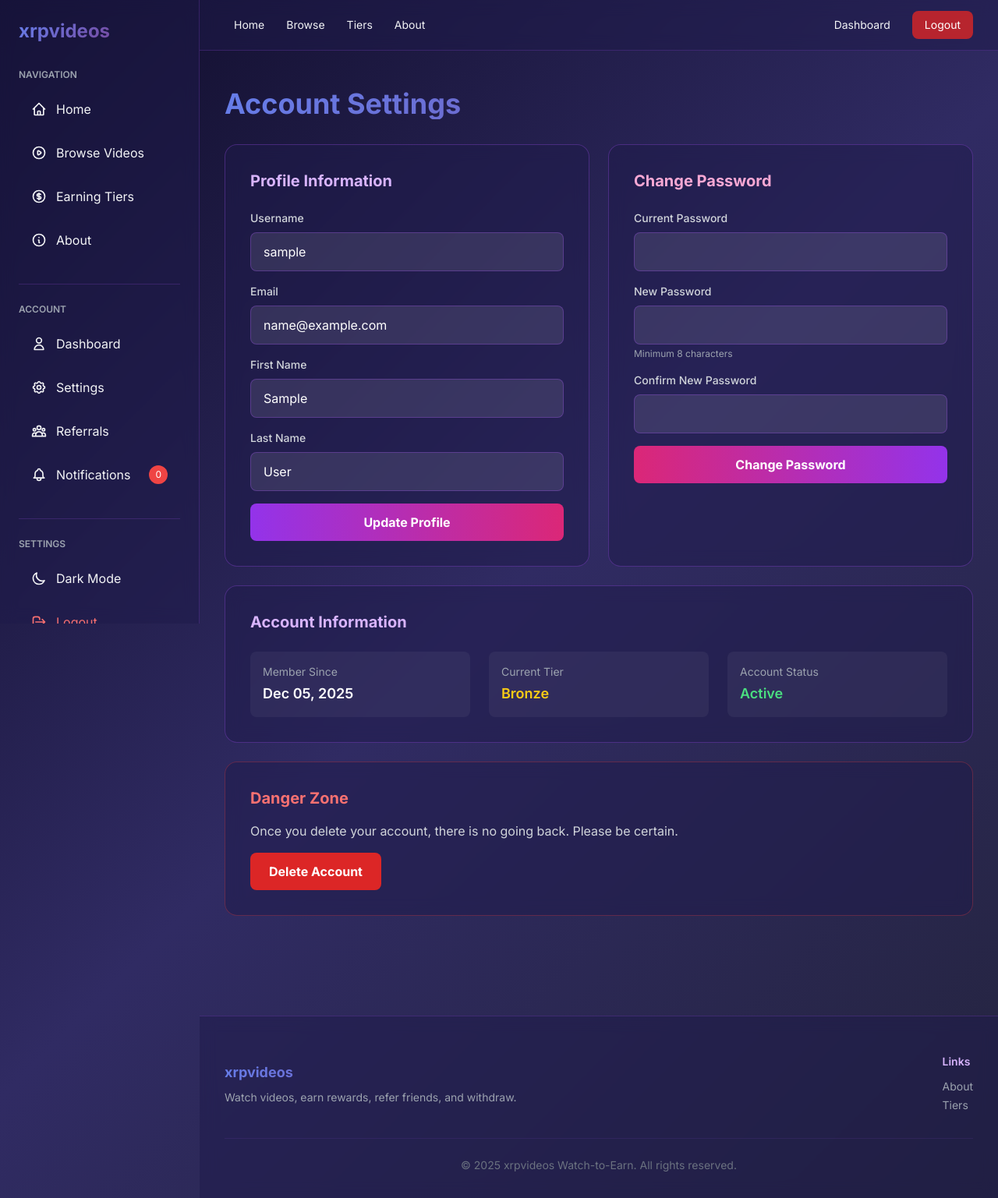
After one commit to mainmesh/xrp_videos, a Django app: page /accounts/settings/ in a window 1280 px wide. The commit adds this page. Shown: the whole page at 78% size. Run offline with Django 4.2, Linux system fonts and the light colour scheme; the visitor is signed in with stand-in values (Sample User, id 1); some libraries are stand-ins or nearby versions.

Commit message:
Add notifications and account settings pages with profile management

```diff
--- a/accounts/urls.py
+++ b/accounts/urls.py
@@ -9,4 +9,9 @@ urlpatterns = [
     path('deposit/intent/', views.create_payment_intent, name='create_payment_intent'),
     path('withdraw/', views.request_withdrawal, name='withdraw'),
     path('register/', views.register, name='register'),
+    path('notifications/', views.notifications, name='notifications'),
+    path('settings/', views.settings, name='settings'),
+    path('settings/update-profile/', views.update_profile, name='update_profile'),
+    path('settings/change-password/', views.change_password, name='change_password'),
+    path('settings/delete-account/', views.delete_account, name='delete_account'),
 ]
--- a/accounts/views.py
+++ b/accounts/views.py
@@ -4,8 +4,9 @@ from django.http import JsonResponse
 from django.views.decorators.http import require_http_methods
 from .models import Profile, Deposit, WithdrawalRequest
 from django.contrib.auth.models import User
-from django.contrib.auth import login
-from django.contrib.auth.forms import UserCreationForm
+from django.contrib.auth import login, update_session_auth_hash
+from django.contrib.auth.forms import UserCreationForm, PasswordChangeForm
+from django.contrib import messages
 from referrals.models import ReferralLink
 import stripe
 from django.conf import settings
@@ -169,3 +170,57 @@ def stripe_webhook(request):
         return JsonResponse({"status": "ok"})
     except Exception as e:
         return JsonResponse({"error": str(e)}, status=400)
+
+
+@login_required
+def notifications(request):
+    """Display user notifications."""
+    return render(request, "accounts/notifications.html")
+
+
+@login_required
+def settings(request):
+    """Display account settings page."""
+    return render(request, "accounts/settings.html")
+
+
+@login_required
+def update_profile(request):
+    """Update user profile information."""
+    if request.method == "POST":
+        user = request.user
+        user.username = request.POST.get("username", user.username)
+        user.email = request.POST.get("email", user.email)
+        user.first_name = request.POST.get("first_name", "")
+        user.last_name = request.POST.get("last_name", "")
+        user.save()
+        messages.success(request, "Profile updated successfully!")
+        return redirect("accounts:settings")
+    return redirect("accounts:settings")
+
+
+@login_required
+def change_password(request):
+    """Change user password."""
+    if request.method == "POST":
+        form = PasswordChangeForm(request.user, request.POST)
+        if form.is_valid():
+            user = form.save()
+            update_session_auth_hash(request, user)
+            messages.success(request, "Password changed successfully!")
+            return redirect("accounts:settings")
+        else:
+            messages.error(request, "Please correct the errors below.")
+            return redirect("accounts:settings")
+    return redirect("accounts:settings")
+
+
+@login_required
+def delete_account(request):
+    """Delete user account."""
+    if request.method == "POST":
+        user = request.user
+        user.delete()
+        messages.success(request, "Your account has been deleted.")
+        return redirect("home")
+    return redirect("accounts:settings")
--- /dev/null
+++ b/templates/accounts/settings.html
@@ -0,0 +1,101 @@
+{% extends "base.html" %}
+{% block title %}Account Settings{% endblock %}
+
+{% block content %}
+<div class="w-full max-w-full overflow-hidden">
+  <h2 class="text-3xl md:text-4xl font-bold gradient-text mb-8">Account Settings</h2>
+
+  <div class="grid lg:grid-cols-2 gap-6">
+    <!-- Profile Information -->
+    <div class="dark-glass rounded-2xl p-6 md:p-8 border border-purple-500/30">
+      <h3 class="text-xl font-bold text-purple-300 mb-6">Profile Information</h3>
+      <form method="post" action="{% url 'accounts:update_profile' %}" class="space-y-4">
+        {% csrf_token %}
+        <div>
+          <label class="block text-sm font-medium text-gray-300 mb-2">Username</label>
+          <input type="text" name="username" value="{{ user.username }}" class="w-full px-4 py-3 bg-white/10 border border-purple-500/30 rounded-lg text-white placeholder-gray-400 focus:outline-none focus:border-purple-500" required>
+        </div>
+
+        <div>
+          <label class="block text-sm font-medium text-gray-300 mb-2">Email</label>
+          <input type="email" name="email" value="{{ user.email }}" class="w-full px-4 py-3 bg-white/10 border border-purple-500/30 rounded-lg text-white placeholder-gray-400 focus:outline-none focus:border-purple-500" required>
+        </div>
+
+        <div>
+          <label class="block text-sm font-medium text-gray-300 mb-2">First Name</label>
+          <input type="text" name="first_name" value="{{ user.first_name }}" class="w-full px-4 py-3 bg-white/10 border border-purple-500/30 rounded-lg text-white placeholder-gray-400 focus:outline-none focus:border-purple-500">
+        </div>
+
+        <div>
+          <label class="block text-sm font-medium text-gray-300 mb-2">Last Name</label>
+          <input type="text" name="last_name" value="{{ user.last_name }}" class="w-full px-4 py-3 bg-white/10 border border-purple-500/30 rounded-lg text-white placeholder-gray-400 focus:outline-none focus:border-purple-500">
+        </div>
+
+        <button type="submit" class="w-full px-6 py-3 bg-gradient-to-r from-purple-600 to-pink-600 hover:from-purple-500 hover:to-pink-500 text-white font-bold rounded-lg transition">
+          Update Profile
+        </button>
+      </form>
+    </div>
+
+    <!-- Change Password -->
+    <div class="dark-glass rounded-2xl p-6 md:p-8 border border-purple-500/30">
+      <h3 class="text-xl font-bold text-pink-300 mb-6">Change Password</h3>
+      <form method="post" action="{% url 'accounts:change_password' %}" class="space-y-4">
+        {% csrf_token %}
+        <div>
+          <label class="block text-sm font-medium text-gray-300 mb-2">Current Password</label>
+          <input type="password" name="old_password" class="w-full px-4 py-3 bg-white/10 border border-purple-500/30 rounded-lg text-white placeholder-gray-400 focus:outline-none focus:border-purple-500" required>
+        </div>
+
+        <div>
+          <label class="block text-sm font-medium text-gray-300 mb-2">New Password</label>
+          <input type="password" name="new_password1" class="w-full px-4 py-3 bg-white/10 border border-purple-500/30 rounded-lg text-white placeholder-gray-400 focus:outline-none focus:border-purple-500" required>
+          <p class="text-xs text-gray-400 mt-1">Minimum 8 characters</p>
+        </div>
+
+        <div>
+          <label class="block text-sm font-medium text-gray-300 mb-2">Confirm New Password</label>
+          <input type="password" name="new_password2" class="w-full px-4 py-3 bg-white/10 border border-purple-500/30 rounded-lg text-white placeholder-gray-400 focus:outline-none focus:border-purple-500" required>
+        </div>
+
+        <button type="submit" class="w-full px-6 py-3 bg-gradient-to-r from-pink-600 to-purple-600 hover:from-pink-500 hover:to-purple-500 text-white font-bold rounded-lg transition">
+          Change Password
+        </button>
+      </form>
+    </div>
+  </div>
+
+  <!-- Account Information -->
+  <div class="dark-glass rounded-2xl p-6 md:p-8 border border-purple-500/30 mt-6">
+    <h3 class="text-xl font-bold text-purple-300 mb-6">Account Information</h3>
+    <div class="grid sm:grid-cols-2 lg:grid-cols-3 gap-6">
+      <div class="bg-white/5 rounded-lg p-4">
+        <p class="text-sm text-gray-400 mb-1">Member Since</p>
+        <p class="text-lg font-semibold text-white">{{ user.date_joined|date:"M d, Y" }}</p>
+      </div>
+
+      <div class="bg-white/5 rounded-lg p-4">
+        <p class="text-sm text-gray-400 mb-1">Current Tier</p>
+        <p class="text-lg font-semibold text-yellow-400">{{ user.profile.current_tier|default:"Bronze" }}</p>
+      </div>
+
+      <div class="bg-white/5 rounded-lg p-4">
+        <p class="text-sm text-gray-400 mb-1">Account Status</p>
+        <p class="text-lg font-semibold text-green-400">Active</p>
+      </div>
+    </div>
+  </div>
+
+  <!-- Danger Zone -->
+  <div class="dark-glass rounded-2xl p-6 md:p-8 border border-red-500/30 mt-6">
+    <h3 class="text-xl font-bold text-red-400 mb-4">Danger Zone</h3>
+    <p class="text-gray-300 mb-4">Once you delete your account, there is no going back. Please be certain.</p>
+    <button onclick="confirm('Are you sure you want to delete your account? This action cannot be undone.') && this.closest('div').querySelector('form').submit()" class="px-6 py-3 bg-red-600 hover:bg-red-700 text-white font-bold rounded-lg transition">
+      Delete Account
+    </button>
+    <form method="post" action="{% url 'accounts:delete_account' %}" style="display: none;">
+      {% csrf_token %}
+    </form>
+  </div>
+</div>
+{% endblock %}
--- a/templates/base.html
+++ b/templates/base.html
@@ -139,11 +139,15 @@
             <svg class="w-5 h-5" fill="none" stroke="currentColor" viewBox="0 0 24 24"><path stroke-linecap="round" stroke-linejoin="round" stroke-width="2" d="M16 7a4 4 0 11-8 0 4 4 0 018 0zM12 14a7 7 0 00-7 7h14a7 7 0 00-7-7z"></path></svg>
             <span>Dashboard</span>
           </a>
+          <a href="{% url 'accounts:settings' %}" class="flex items-center gap-3 px-4 py-3 rounded-lg hover:bg-white/10 transition">
+            <svg class="w-5 h-5" fill="none" stroke="currentColor" viewBox="0 0 24 24"><path stroke-linecap="round" stroke-linejoin="round" stroke-width="2" d="M10.325 4.317c.426-1.756 2.924-1.756 3.35 0a1.724 1.724 0 002.573 1.066c1.543-.94 3.31.826 2.37 2.37a1.724 1.724 0 001.065 2.572c1.756.426 1.756 2.924 0 3.35a1.724 1.724 0 00-1.066 2.573c.94 1.543-.826 3.31-2.37 2.37a1.724 1.724 0 00-2.572 1.065c-.426 1.756-2.924 1.756-3.35 0a1.724 1.724 0 00-2.573-1.066c-1.543.94-3.31-.826-2.37-2.37a1.724 1.724 0 00-1.065-2.572c-1.756-.426-1.756-2.924 0-3.35a1.724 1.724 0 001.066-2.573c-.94-1.543.826-3.31 2.37-2.37.996.608 2.296.07 2.572-1.065z"></path><path stroke-linecap="round" stroke-linejoin="round" stroke-width="2" d="M15 12a3 3 0 11-6 0 3 3 0 016 0z"></path></svg>
+            <span>Settings</span>
+          </a>
           <a href="{% url 'referrals:stats' %}" class="flex items-center gap-3 px-4 py-3 rounded-lg hover:bg-white/10 transition">
             <svg class="w-5 h-5" fill="none" stroke="currentColor" viewBox="0 0 24 24"><path stroke-linecap="round" stroke-linejoin="round" stroke-width="2" d="M17 20h5v-2a3 3 0 00-5.356-1.857M17 20H7m10 0v-2c0-.656-.126-1.283-.356-1.857M7 20H2v-2a3 3 0 015.356-1.857M7 20v-2c0-.656.126-1.283.356-1.857m0 0a5.002 5.002 0 019.288 0M15 7a3 3 0 11-6 0 3 3 0 016 0zm6 3a2 2 0 11-4 0 2 2 0 014 0zM7 10a2 2 0 11-4 0 2 2 0 014 0z"></path></svg>
             <span>Referrals</span>
           </a>
-          <a href="#" class="flex items-center gap-3 px-4 py-3 rounded-lg hover:bg-white/10 transition">
+          <a href="{% url 'accounts:notifications' %}" class="flex items-center gap-3 px-4 py-3 rounded-lg hover:bg-white/10 transition">
             <svg class="w-5 h-5" fill="none" stroke="currentColor" viewBox="0 0 24 24"><path stroke-linecap="round" stroke-linejoin="round" stroke-width="2" d="M15 17h5l-1.405-1.405A2.032 2.032 0 0118 14.158V11a6.002 6.002 0 00-4-5.659V5a2 2 0 10-4 0v.341C7.67 6.165 6 8.388 6 11v3.159c0 .538-.214 1.055-.595 1.436L4 17h5m6 0v1a3 3 0 11-6 0v-1m6 0H9"></path></svg>
             <span>Notifications</span>
             <span class="ml-auto bg-red-500 text-white text-xs px-2 py-1 rounded-full">0</span>
```
Also changed, not shown: templates/accounts/notifications.html (added, +68 -0 lines).
